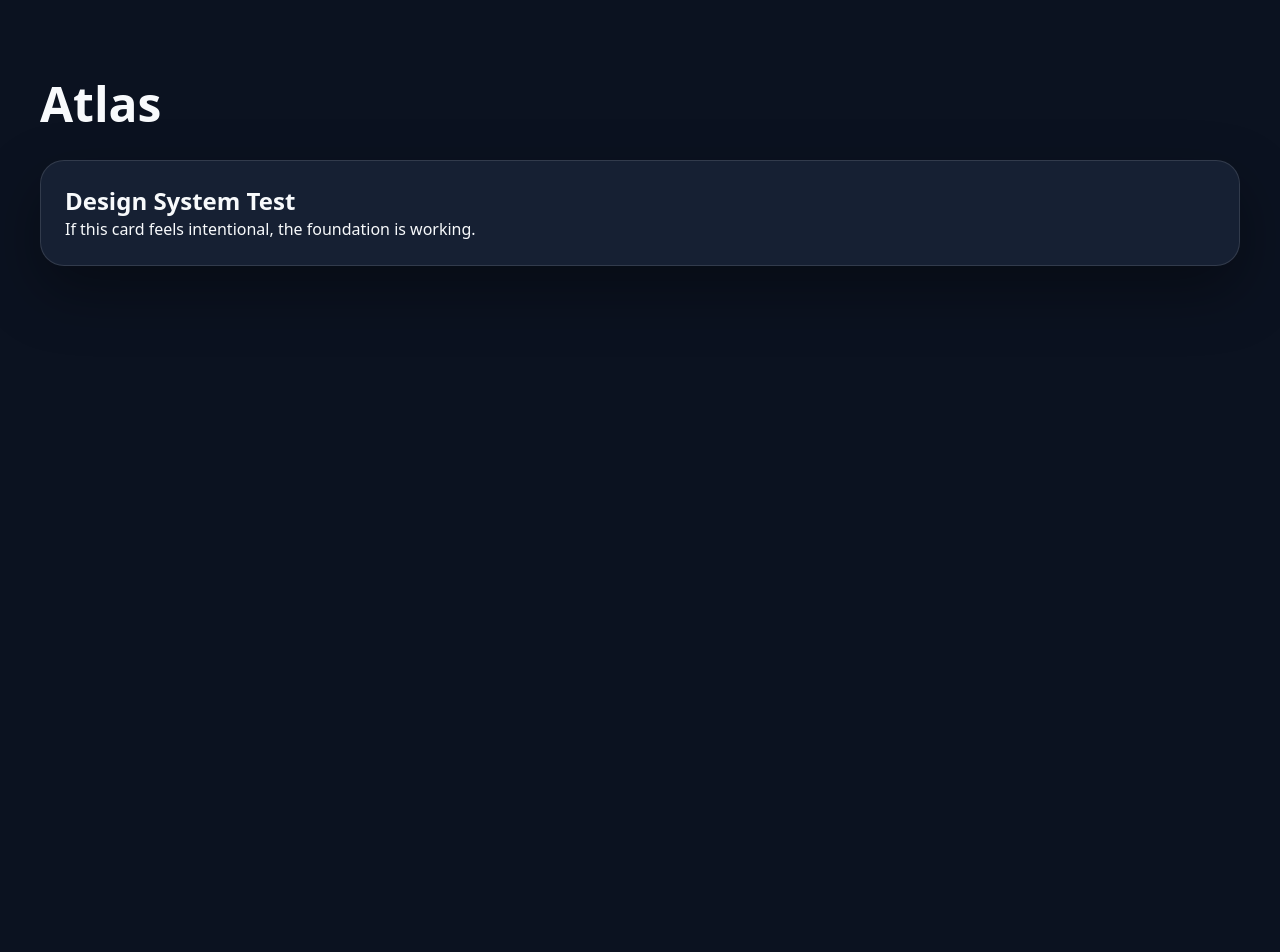
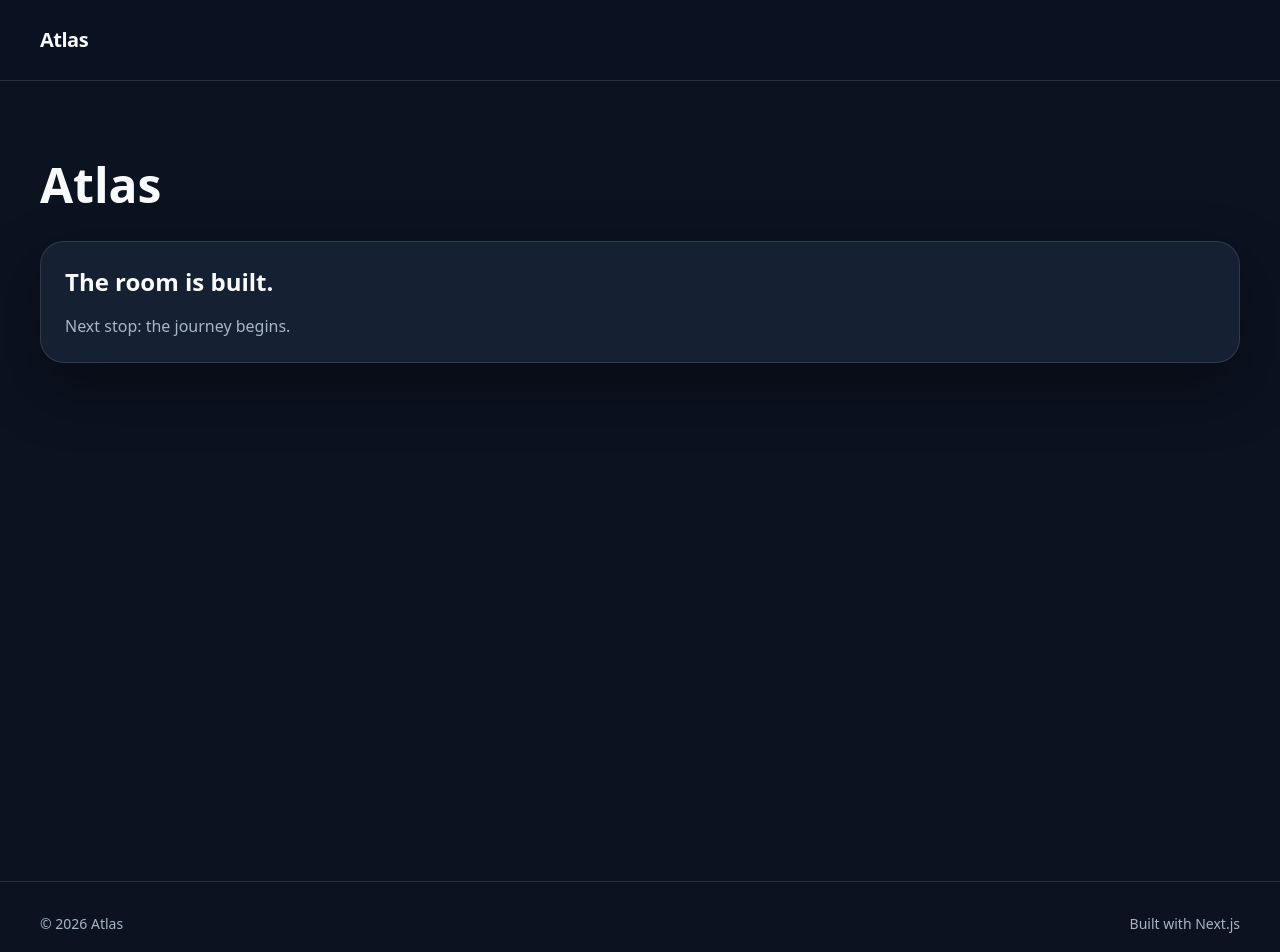
Before and after one commit to bnerra/atlas, a Next.js app: page / in a window 1280 px wide. Shown: the top 952 px of the page. Before the commit the page ends 800 px from the top, so only its background shows below. Built offline with nearby package versions, Linux system fonts and the light colour scheme.

Commit message:
feat: create Atlas application shell

```diff
--- a/src/app/layout.tsx
+++ b/src/app/layout.tsx
@@ -1,33 +1,39 @@
-import type { Metadata } from "next";
-import { Geist, Geist_Mono } from "next/font/google";
-import "./globals.css";
+import type { Metadata } from 'next'
+import { Geist, Geist_Mono } from 'next/font/google'
+import PageShell from '@/components/layout/PageShell'
+import './globals.css'
 
 const geistSans = Geist({
-  variable: "--font-geist-sans",
-  subsets: ["latin"],
-});
+  variable: '--font-geist-sans',
+  subsets: ['latin'],
+})
 
 const geistMono = Geist_Mono({
-  variable: "--font-geist-mono",
-  subsets: ["latin"],
-});
+  variable: '--font-geist-mono',
+  subsets: ['latin'],
+})
 
 export const metadata: Metadata = {
-  title: "Create Next App",
-  description: "Generated by create next app",
-};
+  title: 'Create Next App',
+  description: 'Generated by create next app',
+}
 
 export default function RootLayout({
   children,
 }: Readonly<{
-  children: React.ReactNode;
+  children: React.ReactNode
 }>) {
   return (
     <html
-      lang="en"
+      lang='en'
       className={`${geistSans.variable} ${geistMono.variable} h-full antialiased`}
     >
-      <body className="min-h-full flex flex-col">{children}</body>
+      {/* <body className='min-h-full flex flex-col'>{children}</body> */}
+      <body>
+        <PageShell>
+          {children}
+        </PageShell>
+      </body>
     </html>
-  );
+  )
 }
--- a/src/app/page.tsx
+++ b/src/app/page.tsx
@@ -11,10 +11,10 @@ export default function Home() {
           </h1>
           <Card>
             <h2 className='text-2xl font-semibold'>
-              Design System Test
+              The room is built.
             </h2>
-            <p>
-              If this card feels intentional, the foundation is working.
+            <p className='mt-4 text-[var(--atlas-text-muted)]'>
+              Next stop: the journey begins.
             </p>
           </Card>
         </div>
--- a/src/components/layout/Footer.tsx
+++ b/src/components/layout/Footer.tsx
@@ -0,0 +1,18 @@
+import Container from '@/components/ui/Container'
+
+export default function Footer() {
+  return (
+    <footer className='border-t border-[var(--atlas-border)]'>
+      <Container>
+        <div className='py-8 text-sm text-[var(--atlas-text-muted)] flex justify-between'>
+          <span>
+            © {new Date().getFullYear()} Atlas
+          </span>
+          <span>
+            Built with Next.js
+          </span>
+        </div>
+      </Container>
+    </footer>
+  )
+}
--- a/src/components/layout/Header.tsx
+++ b/src/components/layout/Header.tsx
@@ -0,0 +1,40 @@
+import Container from '@/components/ui/Container'
+
+export default function Header() {
+  return (
+    <header
+      className='
+        sticky
+        top-0
+        z-50
+        border-b
+        border-[var(--atlas-border)]
+        bg-[rgba(11,18,32,0.75)]
+        backdrop-blur-md
+      '
+    >
+      <Container>
+        <div className='flex h-20 items-center justify-between'>
+          <div className='text-xl font-semibold tracking-tight'>
+            Atlas
+          </div>
+
+          <nav className='hidden gap-8 text-sm text-[var(--atlas-text-muted)]'>
+            <a href='/'>
+              Home
+            </a>
+            <a href='/projects'>
+              Projects
+            </a>
+            <a href='/about'>
+              About
+            </a>
+            <a href='/resume'>
+              Resume
+            </a>
+          </nav>
+        </div>
+      </Container>
+    </header>
+  )
+}
--- /dev/null
+++ b/src/components/layout/PageShell.tsx
@@ -0,0 +1,21 @@
+import { ReactNode } from 'react'
+import Header from '@/components/layout/Header'
+import Footer from '@/components/layout/Footer'
+
+interface PageShellProps {
+  children: ReactNode
+}
+
+export default function PageShell({children}: PageShellProps) {
+  return (
+    <div className='min-h-screen flex flex-col'>
+      <Header />
+
+      <main className='flex-1'>
+        {children}
+      </main>
+
+      <Footer />
+    </div>
+  )
+}
```
